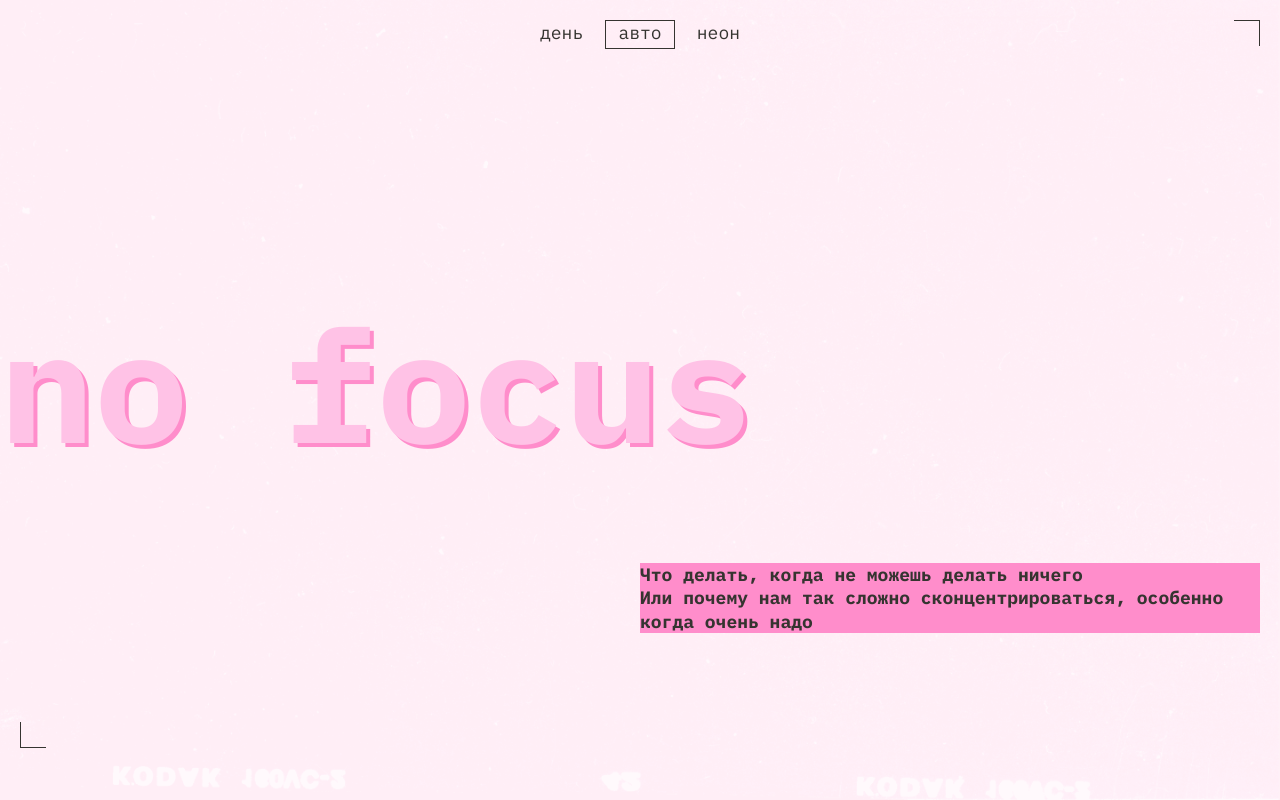
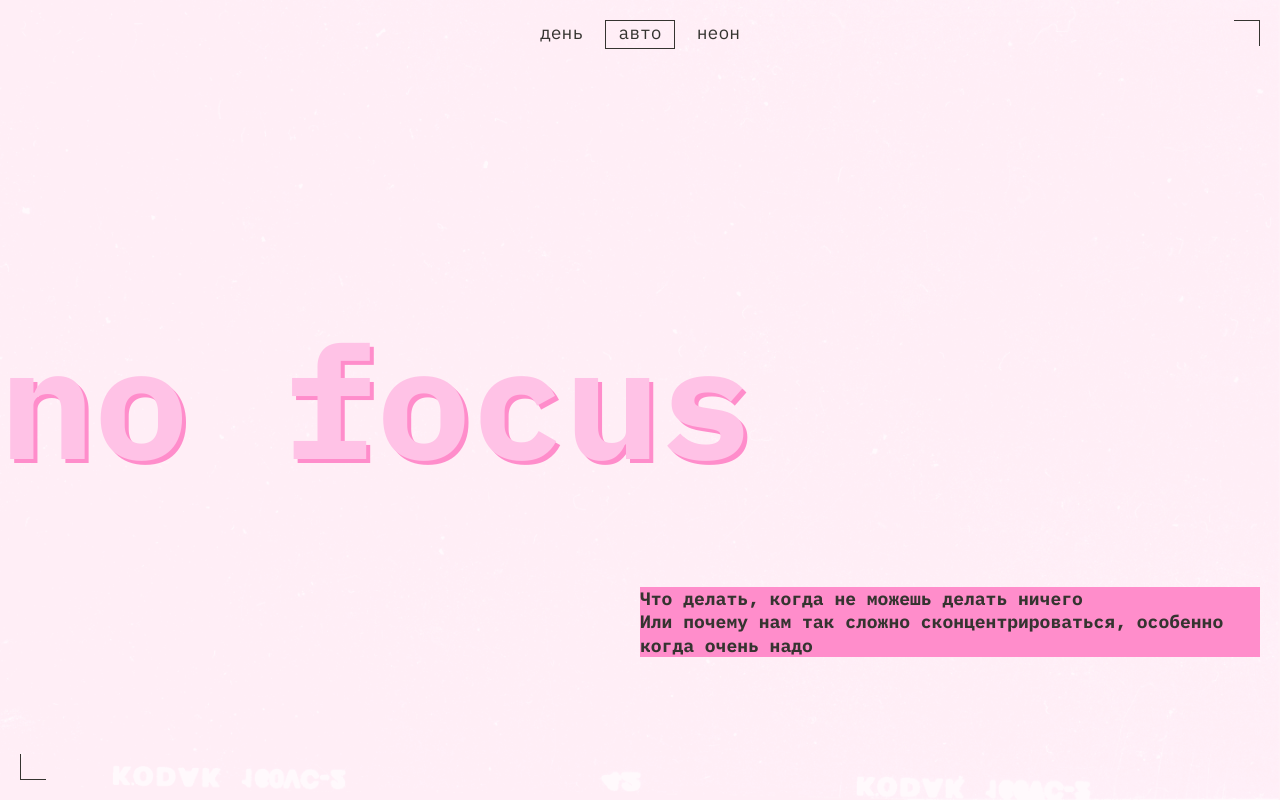
Before and after one commit to ishbnv/slozhno-sosredotochitsya-fd, a website: page index.html in a window 1280 px wide. Shown: the top 800 px of the page. Drawn offline with Linux system fonts and the light colour scheme.

Commit message:
Правки второй итерации

```diff
--- a/index.html
+++ b/index.html
@@ -67,8 +67,9 @@
                         она так нужна вам (и всем нанимающим менеджерам этого
                         мира)? А дело в том, что её просто не существует.
                         Исследователи
-                        <a class="card__link" href="#" target="_blank">выяснили</a>, что мозгу
-                        тяжело концентрироваться даже на двух делах
+                        <a class="card__link" href="#" target="_blank"
+                            >выяснили</a
+                        >, что мозгу тяжело концентрироваться даже на двух делах
                         одновременно. А когда в поле внимания попадает несколько
                         важных задач, организм паникует и выделяет кортизол и
                         адреналин — «гормоны стресса». Из-за этого мы работаем
@@ -182,14 +183,16 @@
                             <p class="card__content">
                                 Или даже пробегитесь. Лучше найти парк или лес:
                                 один эксперимент
-                                <a class="card__link" href="#" target="_blank">показал</a>, что
-                                созерцание природы повышает концентрацию, в то
-                                время как после просмотра городских пейзажей она
-                                наоборот понижается. Можно совместить прогулку с
-                                физическими упражнениями или бегом — так в мозг
-                                поступит ещё больше кислорода и он будет лучше
-                                работать. Но и простая двадцатиминутная прогулка
-                                — тоже отличный вариант.
+                                <a class="card__link" href="#" target="_blank"
+                                    >показал</a
+                                >, что созерцание природы повышает концентрацию,
+                                в то время как после просмотра городских
+                                пейзажей она наоборот понижается. Можно
+                                совместить прогулку с физическими упражнениями
+                                или бегом — так в мозг поступит ещё больше
+                                кислорода и он будет лучше работать. Но и
+                                простая двадцатиминутная прогулка — тоже
+                                отличный вариант.
                             </p>
                         </li>
                         <li class="card">
@@ -255,7 +258,7 @@
                 </article>
             </section>
         </main>
-        <footer class="footer container margin-top">
+        <footer class="footer decorated-zone container margin-top">
             <h2 class="cover__title cover__title--center">focus</h2>
         </footer>
     </body>
--- a/styles/style.css
+++ b/styles/style.css
@@ -80,7 +80,7 @@
 .header {
     grid-template-rows: 2fr min-content 2fr;
     position: relative;
-    block-size: min(var(--block-size), 100vh);
+    block-size: max(var(--block-size), 100vh);
     gap: initial;
 }
 
@@ -103,8 +103,7 @@
     box-shadow: 0 0 4px 2px var(--accent-color);
 }
 
-.header::before,
-.footer::before {
+.decorated-zone::before {
     content: '';
     position: absolute;
     inline-size: 26px;
@@ -115,8 +114,7 @@
     border-block-start: var(--corner-border);
 }
 
-.header::after,
-.footer::after {
+.decorated-zone::after {
     content: '';
     position: absolute;
     inline-size: 26px;
@@ -212,7 +210,7 @@
 .footer {
     position: relative;
     justify-content: center;
-    block-size: min(var(--block-size), 100vh);
+    block-size: max(var(--block-size), 100vh);
     gap: initial;
 }
 
```
Also changed, not shown: styles/dark.css (line endings or trailing spaces).
